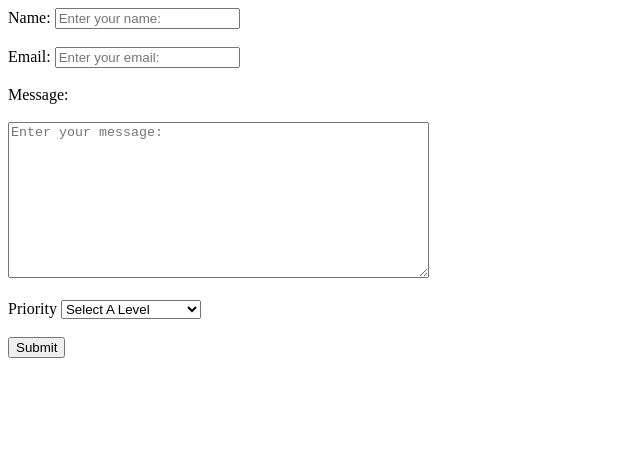
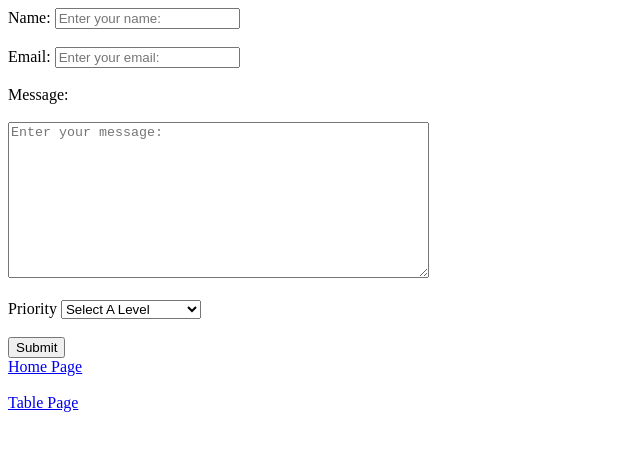
Before and after one commit to Hephzy-1/assignment, a plain HTML site: page form.html in a window 1280 px wide. Shown: the whole page, without its empty margins (0-640 px from the left). Drawn offline with Linux system fonts and the light colour scheme.

Commit message:
Progress

```diff
--- a/form.html
+++ b/form.html
@@ -37,5 +37,8 @@
 
     <input type="submit" value="Submit">
   </form>
+
+  <a href="index.html">Home Page</a> <br><br>
+  <a href="table.html">Table Page</a>
 </body>
 </html>
```
